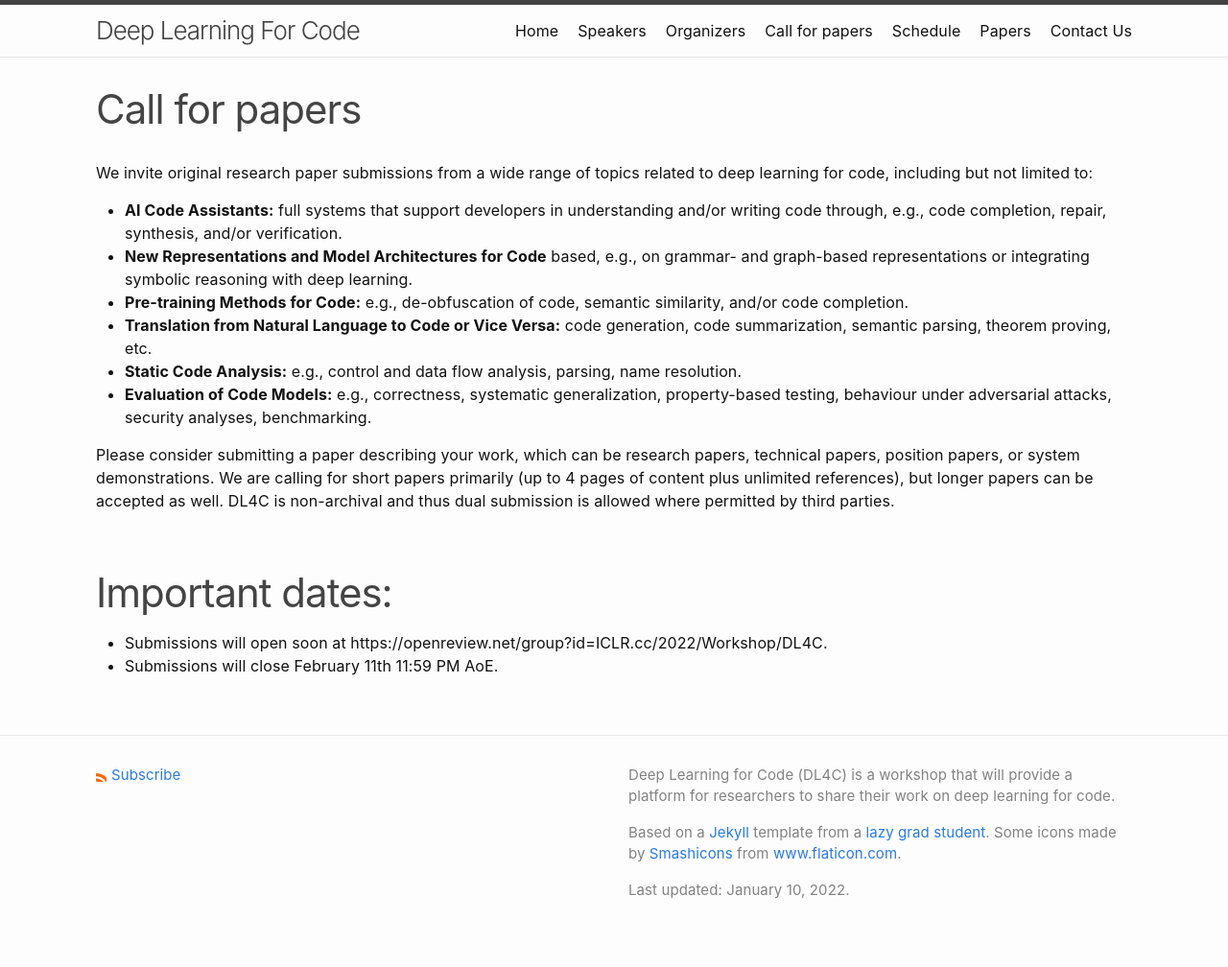
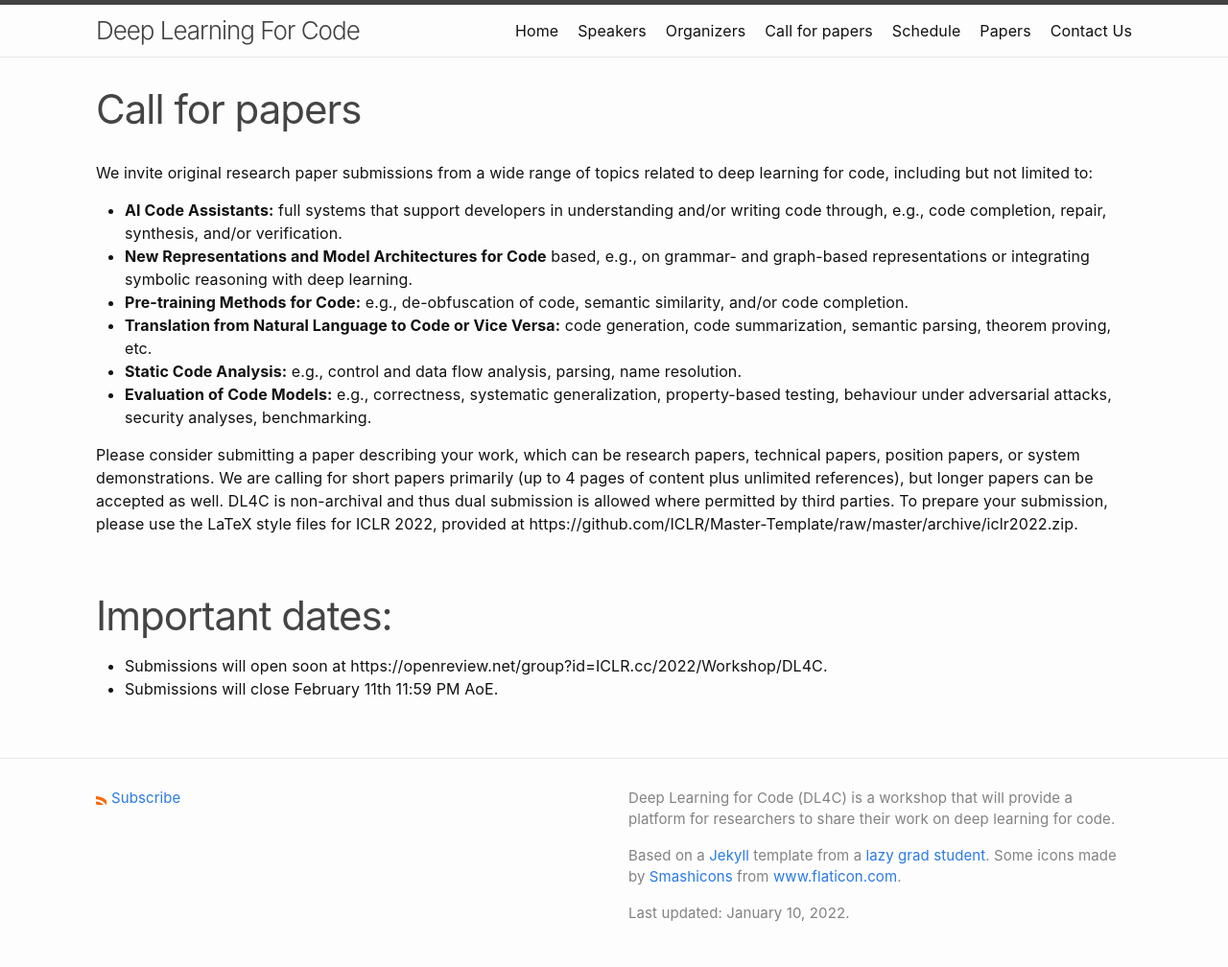
Before and after one commit to SivilTaram/dl4c.github.io, a Jekyll site: the page built from callforpapers.md, in a window 1280 px wide. Shown: the whole page at 96% size. Built offline with Jekyll 4.4.1, drawn with Linux system fonts in a browser that asks for light colours; before the commit the page ends 984 px from its top, so only the background shows below that.

Commit message:
add link to latex template

```diff
--- a/callforpapers.md
+++ b/callforpapers.md
@@ -13,7 +13,7 @@ We invite original research paper submissions from a wide range of topics relate
 * **Static Code Analysis:** e.g., control and data flow analysis, parsing, name resolution.
 * **Evaluation of Code Models:** e.g., correctness, systematic generalization, property-based testing, behaviour under adversarial attacks, security analyses, benchmarking.
 
-Please consider submitting a paper describing your work, which can be research papers, technical papers, position papers, or system demonstrations. We are calling for short papers primarily (up to 4 pages of content plus unlimited references), but longer papers can be accepted as well. DL4C is non-archival and thus dual submission is allowed where permitted by third parties.
+Please consider submitting a paper describing your work, which can be research papers, technical papers, position papers, or system demonstrations. We are calling for short papers primarily (up to 4 pages of content plus unlimited references), but longer papers can be accepted as well. DL4C is non-archival and thus dual submission is allowed where permitted by third parties. To prepare your submission, please use the LaTeX style files for ICLR 2022, provided at https://github.com/ICLR/Master-Template/raw/master/archive/iclr2022.zip.
 
 # Important dates:
 
```
